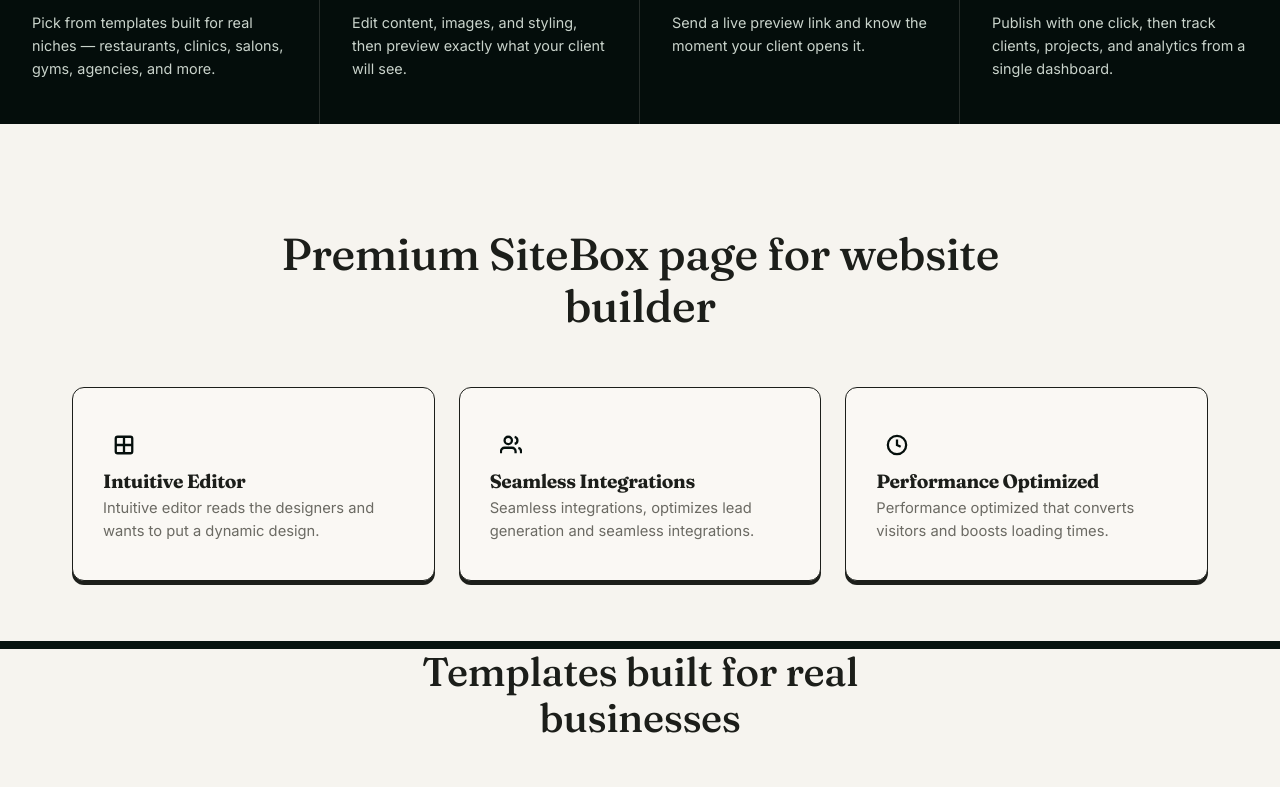
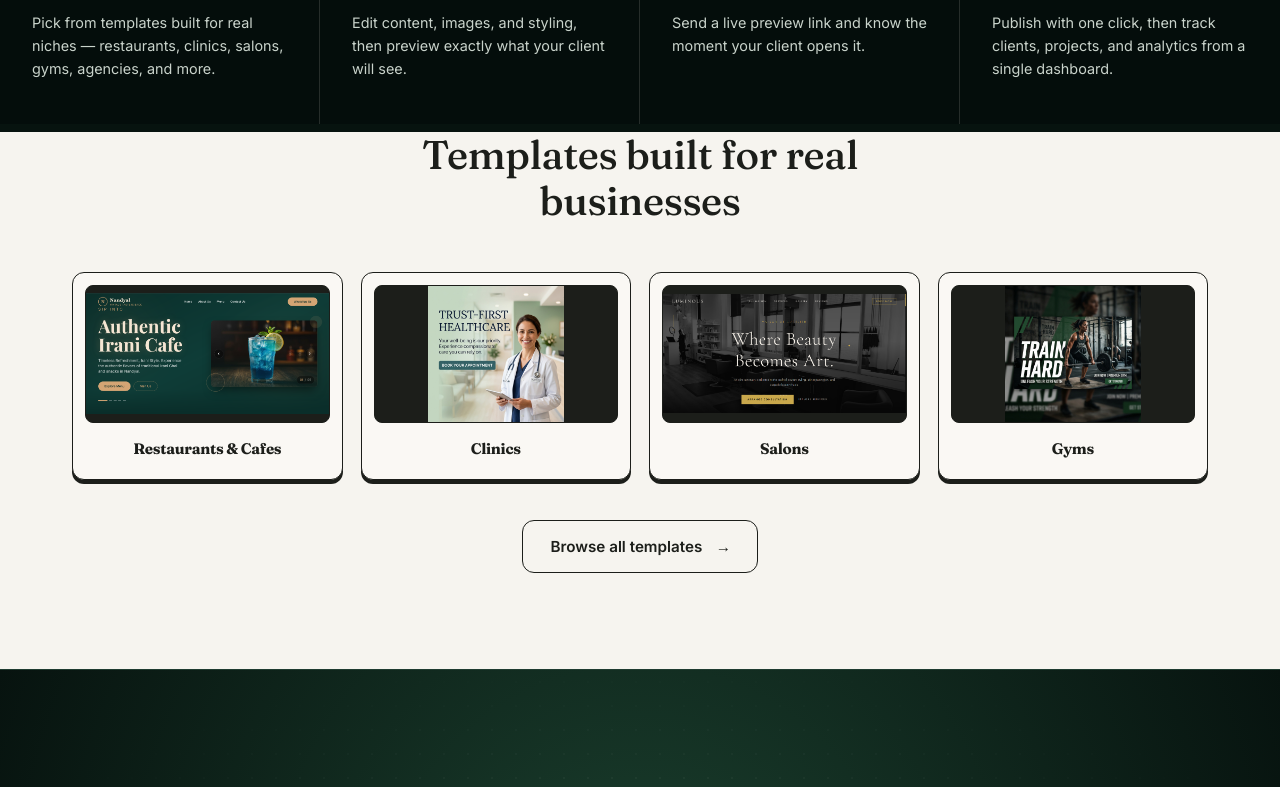
Before and after one commit to HariesHussain/SiteBox-Landing-Page, a React (Vite) app: page / in a window 1280 px wide. Shown: the part 2380-3167 px from the top of the page. Built offline with nearby package versions, Linux system fonts and the light colour scheme.

Commit message:
Commit before updating built for section

```diff
--- a/src/App.jsx
+++ b/src/App.jsx
@@ -4,7 +4,6 @@
 import AudienceStrip from './components/AudienceStrip';
 import WhySection from './components/WhySection';
 import WorkflowSection from './components/WorkflowSection';
-import FeaturesSection from './components/FeaturesSection';
 import TemplatesSection from './components/TemplatesSection';
 import CTASection from './components/CTASection';
 import Footer from './components/Footer';
@@ -18,7 +17,6 @@
         <AudienceStrip />
         <WhySection />
         <WorkflowSection />
-        <FeaturesSection />
         <TemplatesSection />
         <CTASection />
       </main>
```
